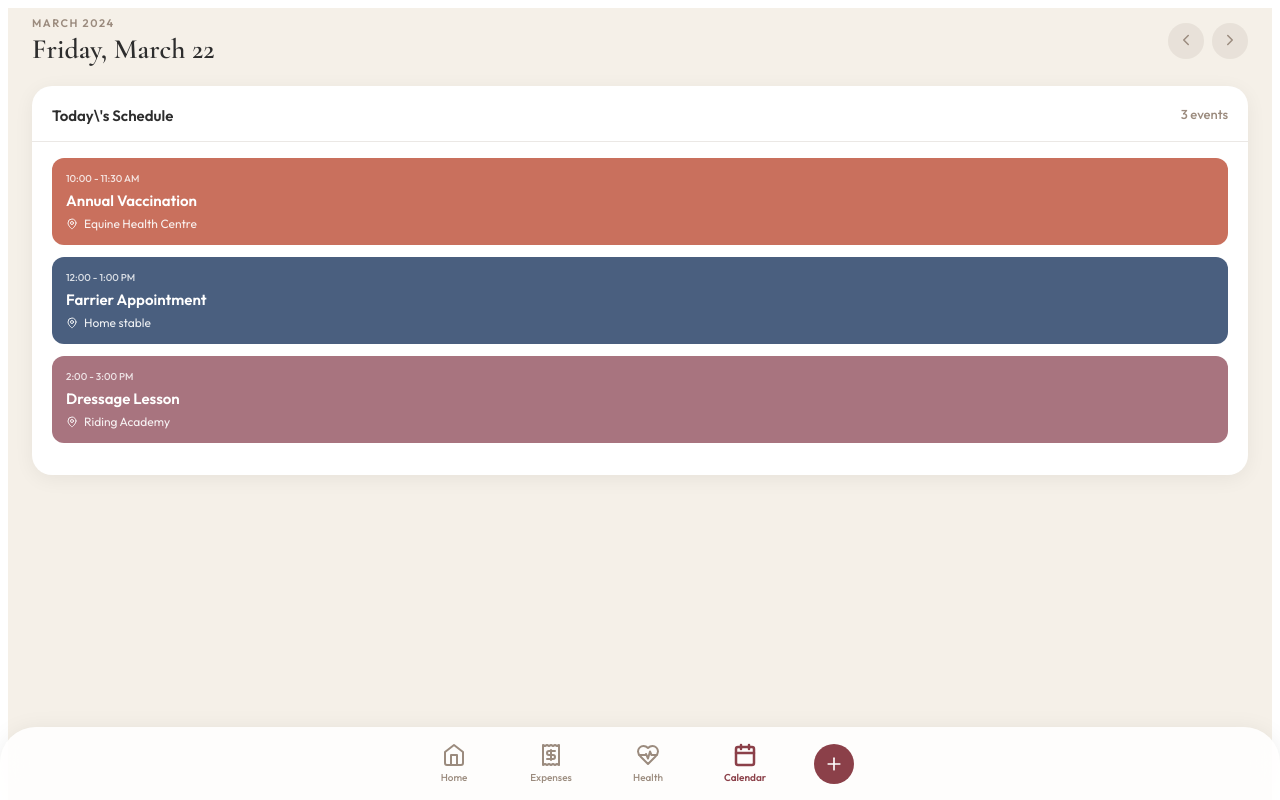
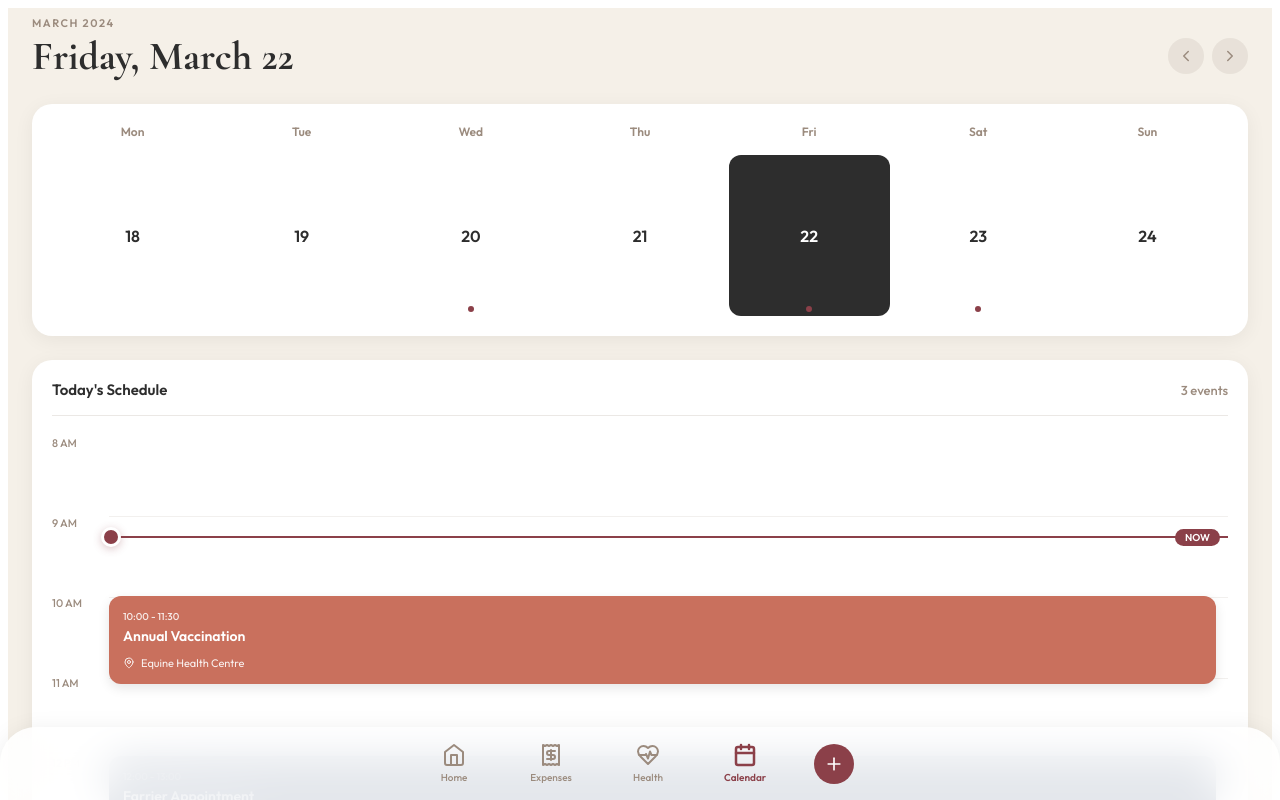
Before and after one commit to rogierbrakshoofden/equiviva, a React (Vite) app: page / in a window 1280 px wide. Both pictures are taken after a click on the button "Calendar". Shown: the top 800 px of the page. Built offline with nearby package versions, Linux system fonts and the light colour scheme.

Commit message:
Complete Calendar redesign - add day headers, dates, time grid, NOW indicator, locations

```diff
--- a/src/screens/Calendar.jsx
+++ b/src/screens/Calendar.jsx
@@ -3,59 +3,212 @@ import { colors } from '../styles/designSystem';
 import { ChevronLeft, ChevronRight, MapPin } from 'lucide-react';
 
 function Calendar() {
+  const weekDays = ['Mon', 'Tue', 'Wed', 'Thu', 'Fri', 'Sat', 'Sun'];
+  const dates = [18, 19, 20, 21, 22, 23, 24];
+  const eventDates = { 20: true, 22: true, 23: true };
+  const currentDate = 22;
+  const currentTime = 9;
+
+  const events = [
+    { time: '10:00', endTime: '11:30', title: 'Annual Vaccination', location: 'Equine Health Centre', color: colors.vet },
+    { time: '12:00', endTime: '13:00', title: 'Farrier Appointment', location: 'Home stable', color: colors.farrier },
+    { time: '14:00', endTime: '15:00', title: 'Dressage Lesson', location: 'Riding Academy', color: colors.training },
+  ];
+
+  const hours = Array.from({ length: 8 }, (_, i) => i + 8);
+
   return (
     <div className="screen" style={{ backgroundColor: colors.light }}>
       <div style={{ padding: '24px', paddingTop: '8px' }}>
-        <div style={{ display: 'flex', justifyContent: 'space-between', alignItems: 'center', marginBottom: '20px' }}>
-          <div>
+        <div style={{ marginBottom: '24px' }}>
           <div style={{ color: colors.taupe, fontSize: 11, fontWeight: 600, letterSpacing: '1.5px', marginBottom: '2px' }}>MARCH 2024</div>
-            <h2 style={{ fontFamily: 'Cormorant Garamond', fontSize: 28, fontWeight: 600, color: colors.charcoal, margin: 0 }}>Friday, March 22</h2>
-          </div>
+          <div style={{ display: 'flex', justifyContent: 'space-between', alignItems: 'center' }}>
+            <h2 style={{ fontFamily: 'Cormorant Garamond', fontSize: 40, fontWeight: 700, color: colors.charcoal, margin: 0 }}>Friday, March 22</h2>
             <div style={{ display: 'flex', gap: '8px' }}>
-            <button style={{ background: `rgba(155,139,126,0.15)`, border: 'none', borderRadius: 18, width: 36, height: 36, cursor: 'pointer' }}>
+              <button style={{ background: `rgba(155,139,126,0.15)`, border: 'none', borderRadius: 18, width: 36, height: 36, cursor: 'pointer', display: 'flex', alignItems: 'center', justifyContent: 'center' }}>
                 <ChevronLeft size={18} color={colors.taupe} />
               </button>
-            <button style={{ background: `rgba(155,139,126,0.15)`, border: 'none', borderRadius: 18, width: 36, height: 36, cursor: 'pointer' }}>
+              <button style={{ background: `rgba(155,139,126,0.15)`, border: 'none', borderRadius: 18, width: 36, height: 36, cursor: 'pointer', display: 'flex', alignItems: 'center', justifyContent: 'center' }}>
                 <ChevronRight size={18} color={colors.taupe} />
               </button>
             </div>
           </div>
+        </div>
 
+        {/* Calendar Grid */}
         <div style={{
           background: 'white',
           borderRadius: 20,
-          padding: '20px 0',
+          padding: '20px',
+          marginBottom: '24px',
           boxShadow: '0 4px 20px rgba(0,0,0,0.06)',
-          marginBottom: '24px',
         }}>
-          <div style={{ padding: '0 20px', display: 'flex', justifyContent: 'space-between', marginBottom: '16px', borderBottom: `1px solid ${colors.taupe}33` }}>
-            <span style={{ color: colors.charcoal, fontSize: 15, fontWeight: 600, paddingBottom: 16 }}>Today\'s Schedule</span>
+          {/* Day headers */}
+          <div style={{ display: 'grid', gridTemplateColumns: 'repeat(7, 1fr)', gap: 8, marginBottom: 16 }}>
+            {weekDays.map((day) => (
+              <div key={day} style={{ textAlign: 'center', color: colors.taupe, fontSize: 12, fontWeight: 600 }}>
+                {day}
+              </div>
+            ))}
+          </div>
+
+          {/* Date grid */}
+          <div style={{ display: 'grid', gridTemplateColumns: 'repeat(7, 1fr)', gap: 8 }}>
+            {dates.map((date) => (
+              <div
+                key={date}
+                style={{
+                  aspectRatio: '1',
+                  display: 'flex',
+                  flexDirection: 'column',
+                  alignItems: 'center',
+                  justifyContent: 'center',
+                  borderRadius: 12,
+                  backgroundColor: date === currentDate ? colors.charcoal : 'transparent',
+                  color: date === currentDate ? 'white' : colors.charcoal,
+                  cursor: 'pointer',
+                  position: 'relative',
+                  fontSize: 16,
+                  fontWeight: 600,
+                }}
+              >
+                {date}
+                {eventDates[date] && (
+                  <div style={{
+                    position: 'absolute',
+                    bottom: 4,
+                    width: 6,
+                    height: 6,
+                    borderRadius: '50%',
+                    backgroundColor: colors.burgundy,
+                  }} />
+                )}
+              </div>
+            ))}
+          </div>
+        </div>
+
+        {/* Timeline Section */}
+        <div style={{
+          background: 'white',
+          borderRadius: 20,
+          padding: '20px',
+          boxShadow: '0 4px 20px rgba(0,0,0,0.06)',
+        }}>
+          <div style={{ display: 'flex', justifyContent: 'space-between', alignItems: 'center', marginBottom: 20, paddingBottom: 16, borderBottom: `1px solid ${colors.taupe}33` }}>
+            <span style={{ color: colors.charcoal, fontSize: 15, fontWeight: 700 }}>Today's Schedule</span>
             <span style={{ color: colors.taupe, fontSize: 13, fontWeight: 500 }}>3 events</span>
           </div>
 
-          {[
-            { time: '10:00 - 11:30 AM', title: 'Annual Vaccination', location: 'Equine Health Centre', color: colors.vet },
-            { time: '12:00 - 1:00 PM', title: 'Farrier Appointment', location: 'Home stable', color: colors.farrier },
-            { time: '2:00 - 3:00 PM', title: 'Dressage Lesson', location: 'Riding Academy', color: colors.training },
-          ].map((event, i) => (
-            <div key={i} style={{
-              background: event.color,
+          {/* Time grid */}
+          <div style={{ display: 'flex', gap: 12 }}>
+            {/* Time labels */}
+            <div style={{ width: 45, flexShrink: 0 }}>
+              {hours.map((hour) => (
+                <div
+                  key={hour}
+                  style={{
+                    height: 80,
+                    display: 'flex',
+                    alignItems: 'flex-start',
+                    color: colors.taupe,
+                    fontSize: 11,
+                    fontWeight: 500,
+                  }}
+                >
+                  {hour === 12 ? '12 PM' : hour > 12 ? `${hour - 12} PM` : `${hour} AM`}
+                </div>
+              ))}
+            </div>
+
+            {/* Timeline with events */}
+            <div style={{ flex: 1, position: 'relative' }}>
+              {/* Hour dividers */}
+              {hours.map((hour) => (
+                <div
+                  key={`divider-${hour}`}
+                  style={{
+                    height: 80,
+                    borderBottom: `1px solid ${colors.taupe}22`,
+                  }}
+                />
+              ))}
+
+              {/* NOW indicator */}
+              <div
+                style={{
+                  position: 'absolute',
+                  top: `${(currentTime - 8) * 80 + 20}px`,
+                  left: 0,
+                  right: 0,
+                  height: 2,
+                  backgroundColor: colors.burgundy,
+                  display: 'flex',
+                  alignItems: 'center',
+                }}
+              >
+                <div style={{
+                  position: 'absolute',
+                  left: -8,
+                  width: 14,
+                  height: 14,
+                  borderRadius: '50%',
+                  backgroundColor: colors.burgundy,
+                  border: '3px solid white',
+                  boxShadow: '0 2px 8px rgba(139,64,73,0.3)',
+                }} />
+                <div style={{
+                  position: 'absolute',
+                  right: 8,
+                  background: colors.burgundy,
                   color: 'white',
+                  padding: '2px 10px',
+                  borderRadius: 12,
+                  fontSize: 10,
+                  fontWeight: 700,
+                }}>
+                  NOW
+                </div>
+              </div>
+
+              {/* Events */}
+              {events.map((event, idx) => {
+                const [startHour, startMin] = event.time.split(':').map(Number);
+                const topPosition = (startHour - 8) * 80 + (startMin / 60) * 80;
+
+                return (
+                  <div
+                    key={idx}
+                    style={{
+                      position: 'absolute',
+                      top: `${topPosition}px`,
+                      left: 0,
+                      right: 0,
+                      backgroundColor: event.color,
                       borderRadius: 12,
                       padding: 14,
-              margin: '0 20px 12px',
+                      color: 'white',
+                      height: 60,
                       display: 'flex',
                       flexDirection: 'column',
-              gap: 6,
-            }}>
-              <div style={{ fontSize: 10, fontWeight: 500, opacity: 0.8 }}>{event.time}</div>
-              <h4 style={{ margin: 0, fontSize: 15, fontWeight: 600 }}>{event.title}</h4>
-              <div style={{ display: 'flex', gap: 6, alignItems: 'center', fontSize: 12, opacity: 0.9 }}>
+                      justifyContent: 'space-between',
+                      marginRight: 12,
+                      boxShadow: '0 4px 12px rgba(0,0,0,0.1)',
+                    }}
+                  >
+                    <div>
+                      <div style={{ fontSize: 10, fontWeight: 500, opacity: 0.85 }}>{event.time} - {event.endTime}</div>
+                      <h4 style={{ margin: '4px 0 0 0', fontSize: 14, fontWeight: 600 }}>{event.title}</h4>
+                    </div>
+                    <div style={{ display: 'flex', gap: 6, alignItems: 'center', fontSize: 11, opacity: 0.9 }}>
                       <MapPin size={12} />
                       <span>{event.location}</span>
                     </div>
                   </div>
-          ))}
+                );
+              })}
+            </div>
+          </div>
         </div>
       </div>
     </div>
```
Lines whose indentation alone changed are shown as unchanged.
